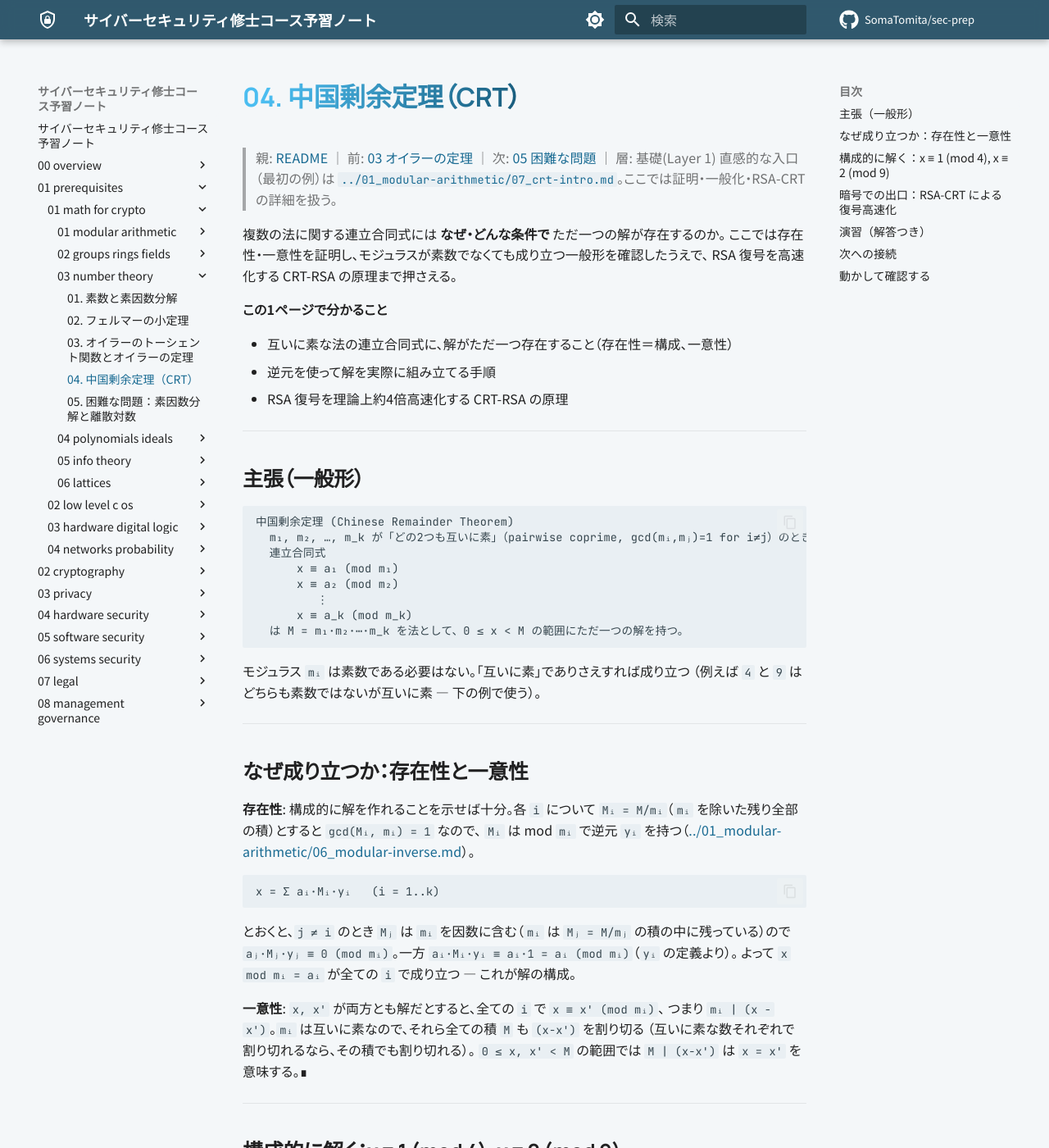
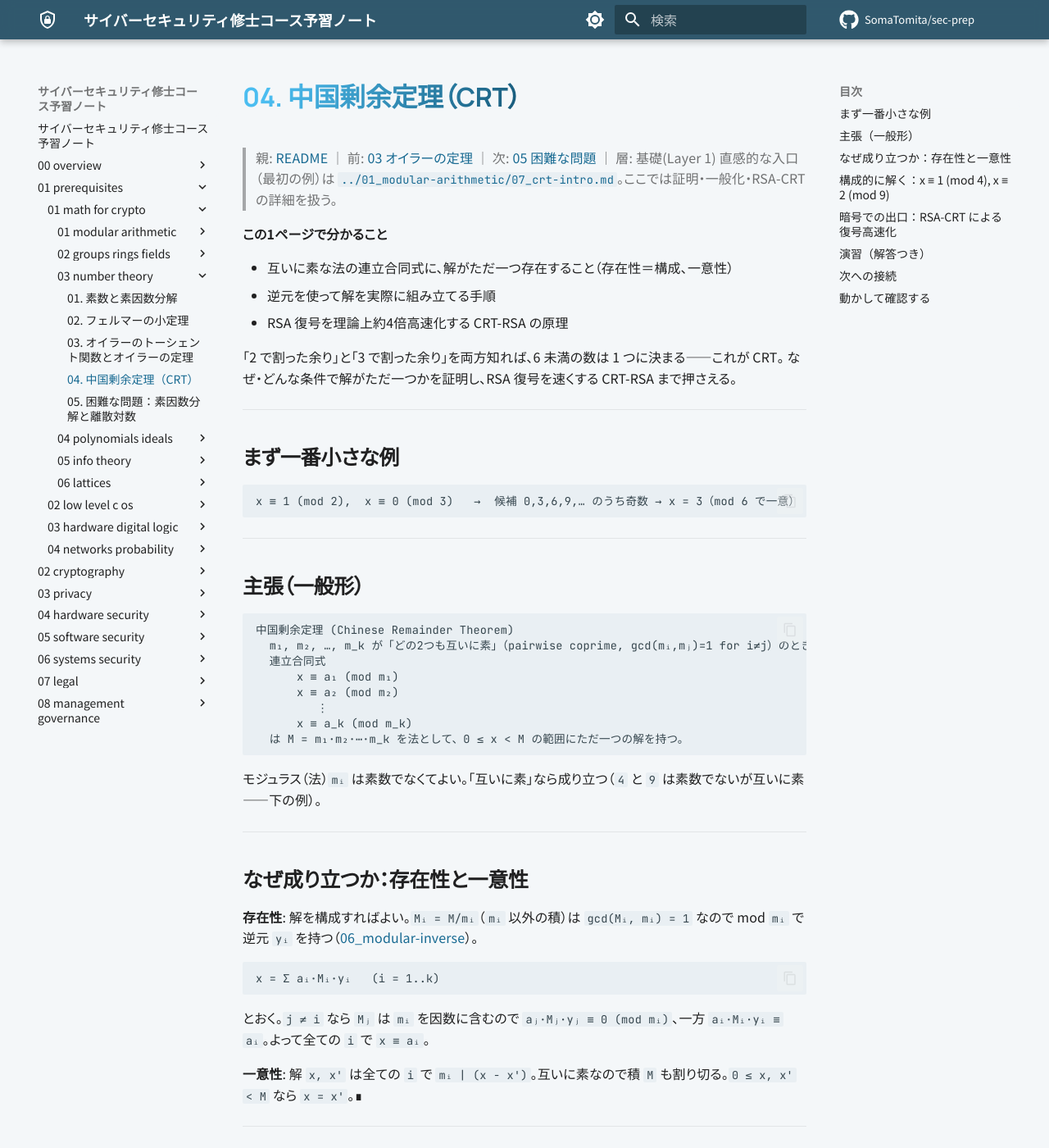
Before and after one commit to SomaTomita/sec-prep, an MkDocs documentation site: the page built from topics/01_prerequisites/01_math-for-crypto/03_number-theory/04_crt.md, in a window 1280 px wide and 1400 px high. Shown: the whole window at 82% size. Built offline with MkDocs 1.6.1 and Material for MkDocs 9.7.7, drawn with Linux system fonts in a browser that asks for light colours; plug-ins that fetch from the network failed and are left out; comment, search, counter and statistics services are not loaded; some of the changed text lies outside the part shown.

Commit message:
docs: apply readability pass to number theory

````diff
--- a/topics/01_prerequisites/01_math-for-crypto/03_number-theory/04_crt.md
+++ b/topics/01_prerequisites/01_math-for-crypto/03_number-theory/04_crt.md
@@ -2,16 +2,23 @@
 
 > 親: [README](./README.md) ｜ 前: [03 オイラーの定理](./03_euler-phi-theorem.md) ｜ 次: [05 困難な問題](./05_hard-problems.md) ｜ 層: 基礎(Layer 1)
 > 直感的な入口（最初の例）は [`../01_modular-arithmetic/07_crt-intro.md`](../01_modular-arithmetic/07_crt-intro.md)。ここでは証明・一般化・RSA-CRT の詳細を扱う。
-
-複数の法に関する連立合同式には **なぜ・どんな条件で** ただ一つの解が存在するのか。
-ここでは存在性・一意性を証明し、モジュラスが素数でなくても成り立つ一般形を確認したうえで、
-RSA 復号を高速化する CRT-RSA の原理まで押さえる。
 
 **この1ページで分かること**
 
 - 互いに素な法の連立合同式に、解がただ一つ存在すること（存在性＝構成、一意性）
 - 逆元を使って解を実際に組み立てる手順
 - RSA 復号を理論上約4倍高速化する CRT-RSA の原理
+
+「2 で割った余り」と「3 で割った余り」を両方知れば、6 未満の数は 1 つに決まる——これが CRT。
+なぜ・どんな条件で解がただ一つかを証明し、RSA 復号を速くする CRT-RSA まで押さえる。
+
+---
+
+## まず一番小さな例
+
+```
+x ≡ 1 (mod 2),  x ≡ 0 (mod 3)   →  候補 0,3,6,9,… のうち奇数 → x = 3（mod 6 で一意）
+```
 
 ---
 
@@ -28,29 +35,21 @@ RSA 復号を高速化する CRT-RSA の原理まで押さえる。
   は M = m₁·m₂·⋯·m_k を法として、0 ≤ x < M の範囲にただ一つの解を持つ。
 ```
 
-モジュラス `mᵢ` は素数である必要はない。「互いに素」でありさえすれば成り立つ
-（例えば `4` と `9` はどちらも素数ではないが互いに素 — 下の例で使う）。
+モジュラス（法）`mᵢ` は素数でなくてよい。「互いに素」なら成り立つ（`4` と `9` は素数でないが互いに素——下の例）。
 
 ---
 
 ## なぜ成り立つか：存在性と一意性
 
-**存在性**: 構成的に解を作れることを示せば十分。各 `i` について
-`Mᵢ = M/mᵢ`（`mᵢ` を除いた残り全部の積）とすると `gcd(Mᵢ, mᵢ) = 1` なので、
-`Mᵢ` は mod `mᵢ` で逆元 `yᵢ` を持つ（[../01_modular-arithmetic/06_modular-inverse.md](../01_modular-arithmetic/06_modular-inverse.md)）。
+**存在性**: 解を構成すればよい。`Mᵢ = M/mᵢ`（`mᵢ` 以外の積）は `gcd(Mᵢ, mᵢ) = 1` なので mod `mᵢ` で逆元 `yᵢ` を持つ（[06_modular-inverse](../01_modular-arithmetic/06_modular-inverse.md)）。
 
 ```
 x = Σ aᵢ·Mᵢ·yᵢ   (i = 1..k)
 ```
 
-とおくと、`j ≠ i` のとき `Mⱼ` は `mᵢ` を因数に含む（`mᵢ` は `Mⱼ = M/mⱼ` の積の中に残っている）ので
-`aⱼ·Mⱼ·yⱼ ≡ 0 (mod mᵢ)`。一方 `aᵢ·Mᵢ·yᵢ ≡ aᵢ·1 = aᵢ (mod mᵢ)`（`yᵢ` の定義より）。
-よって `x mod mᵢ = aᵢ` が全ての `i` で成り立つ — これが解の構成。
+とおく。`j ≠ i` なら `Mⱼ` は `mᵢ` を因数に含むので `aⱼ·Mⱼ·yⱼ ≡ 0 (mod mᵢ)`、一方 `aᵢ·Mᵢ·yᵢ ≡ aᵢ`。よって全ての `i` で `x ≡ aᵢ`。
 
-**一意性**: `x, x'` が両方とも解だとすると、全ての `i` で `x ≡ x' (mod mᵢ)`、
-つまり `mᵢ | (x - x')`。`mᵢ` は互いに素なので、それら全ての積 `M` も `(x-x')` を割り切る
-（互いに素な数それぞれで割り切れるなら、その積でも割り切れる）。
-`0 ≤ x, x' < M` の範囲では `M | (x-x')` は `x = x'` を意味する。∎
+**一意性**: 解 `x, x'` は全ての `i` で `mᵢ | (x − x')`。互いに素なので積 `M` も割り切る。`0 ≤ x, x' < M` なら `x = x'`。∎
 
 ---
 
@@ -95,16 +94,14 @@ RSA 復号 `M = C^d mod n`（`n = p·q`）を素直に計算すると `n` は約
 
 ```mermaid
 flowchart LR
-    C["暗号文 C"] --> P["Mp = C^dp mod p<br/>（半分のビット長で計算）"]
-    C --> Q["Mq = C^dq mod q<br/>（半分のビット長で計算）"]
+    C["暗号文 C"] --> P["Mp = C^dp mod p（半分の桁）"]
+    C --> Q["Mq = C^dq mod q（半分の桁）"]
     P --> CRT["CRT で合成"]
     Q --> CRT
     CRT --> M["平文 M mod n"]
 ```
 
-べき乗の計算量はおおよそビット長の3乗に比例するため、半分の桁数の計算を2回行うほうが
-元の桁数で1回計算するより `2 × (1/2)³ = 1/4` の時間で済む — **理論上およそ4倍高速**。
-OpenSSL など主要な実装がこの CRT-RSA を標準採用している。
+べき乗の計算量はビット長の 3 乗に比例。半分の桁を 2 回なら `2 × (1/2)³ = 1/4` — **約 4 倍高速**。OpenSSL など主要実装が標準採用。
 
 ---
 
````
Also changed, not shown: topics/01_prerequisites/01_math-for-crypto/03_number-theory/01_primes-factorization.md (+17 -21 lines), topics/01_prerequisites/01_math-for-crypto/03_number-theory/02_fermat-little-theorem.md (+17 -12 lines), topics/01_prerequisites/01_math-for-crypto/03_number-theory/03_euler-phi-theorem.md (+21 -13 lines), topics/01_prerequisites/01_math-for-crypto/03_number-theory/05_hard-problems.md (+19 -22 lines), topics/01_prerequisites/01_math-for-crypto/03_number-theory/README.md (+2 -4 lines).
